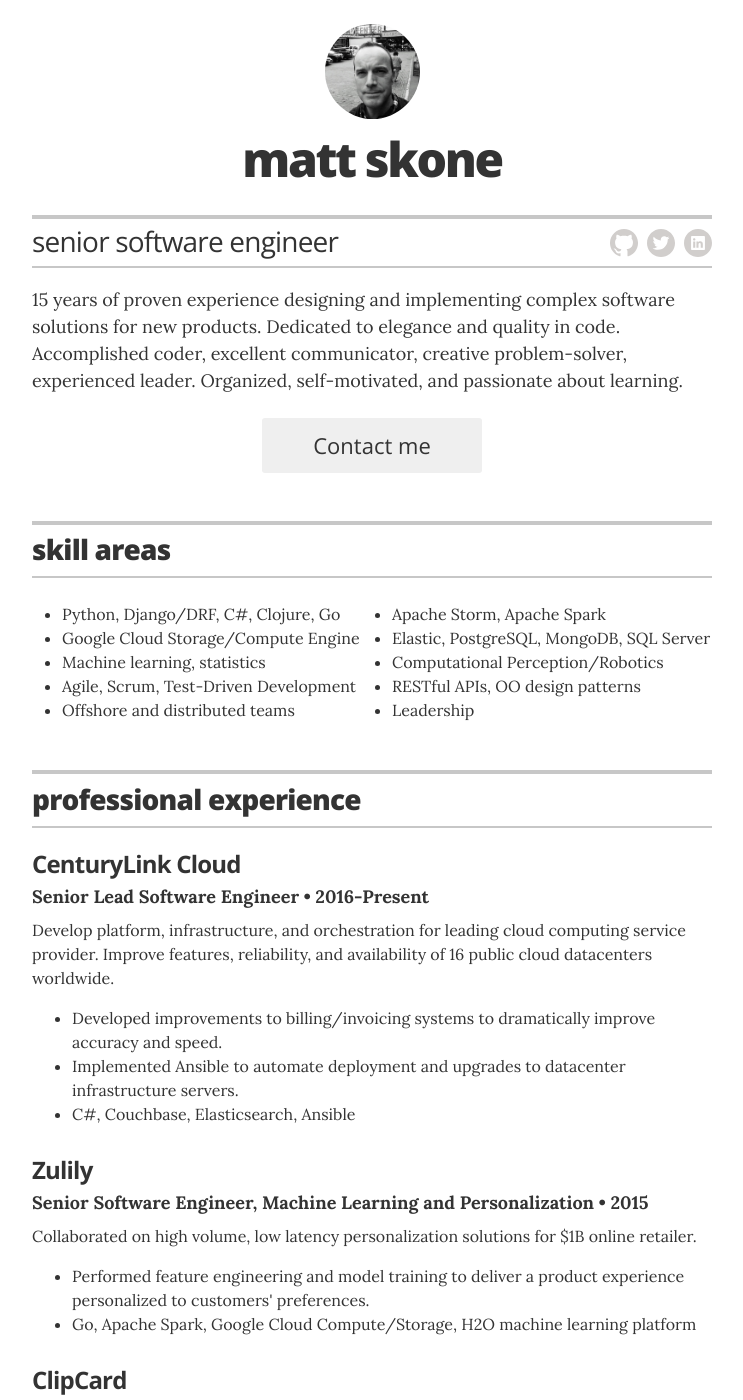
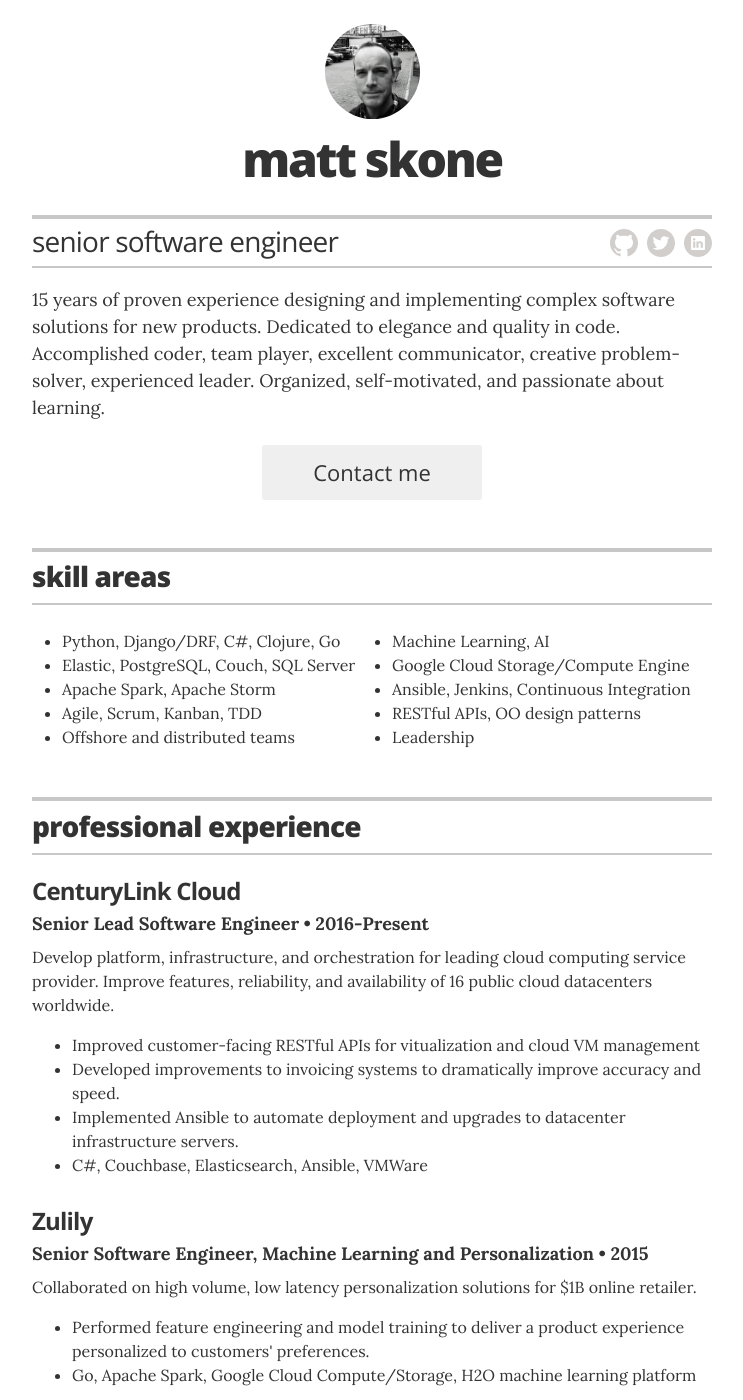
Before and after one commit to mattskone/mattskone.github.io, a Jekyll site: the page built from index.html, in a window 1280 px wide and 1400 px high. Shown: the whole window, without its empty margins (268-1011 px from the left). Built offline with Jekyll 4.4.1, drawn with Linux system fonts in a browser that asks for light colours.

Commit message:
Minor edits to recent experience

```diff
--- a/_layouts/resume.html
+++ b/_layouts/resume.html
@@ -28,7 +28,7 @@
         </div>
 
         <div class="executive-summary">
-		<p>15 years of proven experience designing and implementing complex software solutions for new products. Dedicated to elegance and quality in code. Accomplished coder, excellent communicator, creative problem-solver, experienced leader. Organized, self-motivated, and passionate about learning.</p>
+		<p>15 years of proven experience designing and implementing complex software solutions for new products. Dedicated to elegance and quality in code. Accomplished coder, team player, excellent communicator, creative problem-solver, experienced leader. Organized, self-motivated, and passionate about learning.</p>
 	</div>
 
         {% if site.resume_looking_for_work == 'yes' %}
@@ -50,12 +50,12 @@
 	<div class="resume-item">
 		<ul class="columns">
             <li class="column one-half">Python, Django/DRF, C#, Clojure, Go</li>
-			<li class="column one-half">Apache Storm, Apache Spark</li>
+            <li class="column one-half">Machine Learning, AI</li>
+            <li class="column one-half">Elastic, PostgreSQL, Couch, SQL Server</li>
             <li class="column one-half">Google Cloud Storage/Compute Engine</li>
-			<li class="column one-half">Elastic, PostgreSQL, MongoDB, SQL Server</li>
-			<li class="column one-half">Machine learning, statistics</li>
-			<li class="column one-half">Computational Perception/Robotics</li>
-			<li class="column one-half">Agile, Scrum, Test-Driven Development</li>
+            <li class="column one-half">Apache Spark, Apache Storm</li>
+            <li class="column one-half">Ansible, Jenkins, Continuous Integration</li>
+            <li class="column one-half">Agile, Scrum, Kanban, TDD</li>
             <li class="column one-half">RESTful APIs, OO design patterns</li>
             <li class="column one-half">Offshore and distributed teams</li>
             <li class="column one-half">Leadership</li>
@@ -79,9 +79,10 @@
 		<h4 class="resume-item-details">Senior Lead Software Engineer &bull; 2016-Present</h4>
 		<p class="resume-item-copy">Develop platform, infrastructure, and orchestration for leading cloud computing service provider.  Improve features, reliability, and availability of 16 public cloud datacenters worldwide.</p>
 		<ul>
-			<li>Developed improvements to billing/invoicing systems to dramatically improve accuracy and speed.</li>
+            <li>Improved customer-facing RESTful APIs for vitualization and cloud VM management</li>
+            <li>Developed improvements to invoicing systems to dramatically improve accuracy and speed.</li>
             <li>Implemented Ansible to automate deployment and upgrades to datacenter infrastructure servers.</li>
-			<li>C#, Couchbase, Elasticsearch, Ansible</li>
+            <li>C#, Couchbase, Elasticsearch, Ansible, VMWare</li>
 		</ul>
 	</div>
 
```
Lines whose indentation alone changed are shown as unchanged.
